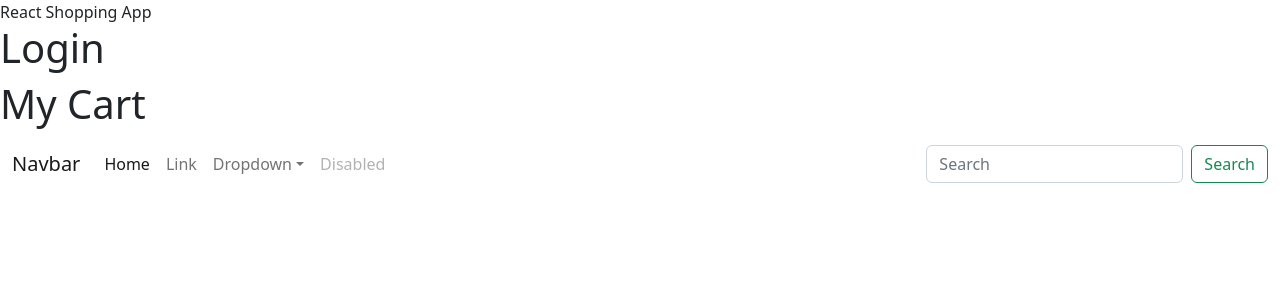
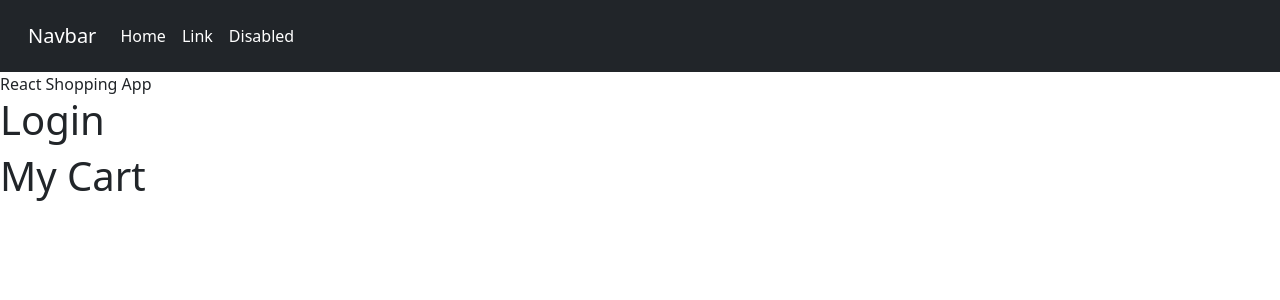
Before and after one commit to prachii007/Shopping-Cart-Using-React, a React (Create React App) app: page / in a window 1280 px wide. Shown: the top 300 px of the page. Built offline with nearby package versions, Linux system fonts and the light colour scheme.

Commit message:
remove unwanted code

```diff
--- a/src/user/publicheader.js
+++ b/src/user/publicheader.js
@@ -1,38 +1,23 @@
 const Publicheader = () => {
     return (
-        <nav className="navbar navbar-expand-lg bg-body-tertiary">
+        <nav className="navbar navbar-expand-lg bg-dark p-3">
             <div className="container-fluid">
-                <a className="navbar-brand" href="#">Navbar</a>
+                <a className="navbar-brand text-white" href="#">Navbar</a>
                 <button className="navbar-toggler" type="button" data-bs-toggle="collapse" data-bs-target="#navbarSupportedContent" aria-controls="navbarSupportedContent" aria-expanded="false" aria-label="Toggle navigation">
                     <span className="navbar-toggler-icon"></span>
                 </button>
                 <div className="collapse navbar-collapse" id="navbarSupportedContent">
                     <ul className="navbar-nav me-auto mb-2 mb-lg-0">
                         <li className="nav-item">
-                            <a className="nav-link active" aria-current="page" href="#">Home</a>
+                            <a className="nav-link text-white" aria-current="page" href="#">Home</a>
                         </li>
                         <li className="nav-item">
-                            <a className="nav-link" href="#">Link</a>
-                        </li>
-                        <li className="nav-item dropdown">
-                            <a className="nav-link dropdown-toggle" href="#" role="button" data-bs-toggle="dropdown" aria-expanded="false">
-                                Dropdown
-                            </a>
-                            <ul className="dropdown-menu">
-                                <li><a className="dropdown-item" href="#">Action</a></li>
-                                <li><a className="dropdown-item" href="#">Another action</a></li>
-                                <li><hr className="dropdown-divider" /></li>
-                                <li><a className="dropdown-item" href="#">Something else here</a></li>
-                            </ul>
+                            <a className="nav-link text-white" href="#">Link</a>
                         </li>
                         <li className="nav-item">
-                            <a className="nav-link disabled">Disabled</a>
+                            <a className="nav-link text-white">Disabled</a>
                         </li>
                     </ul>
-                    <form className="d-flex" role="search">
-                        <input className="form-control me-2" type="search" placeholder="Search" aria-label="Search" />
-                        <button className="btn btn-outline-success" type="submit">Search</button>
-                    </form>
                 </div>
             </div>
         </nav>
--- a/src/user/userapp.js
+++ b/src/user/userapp.js
@@ -5,10 +5,10 @@ import Publicheader from "./publicheader";
 const UserApp = () => {
     return (
         <>
+            <Publicheader />
             <Myhome />
-            <Login/>
-            <Mycart/>
-            <Publicheader/>
+            <Login />
+            <Mycart />
         </>
     )
 }
```
